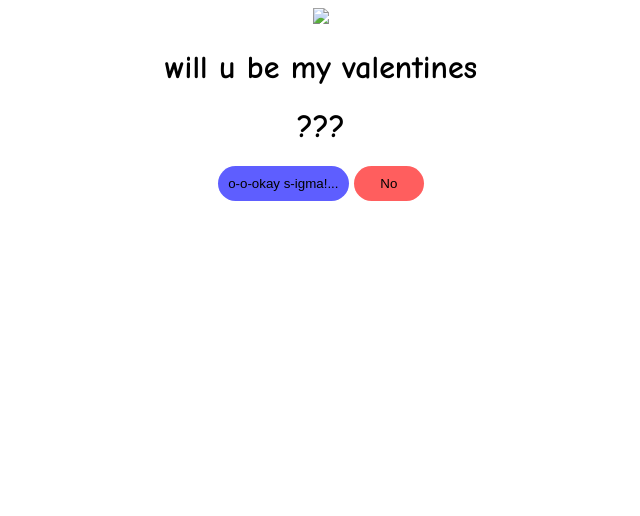
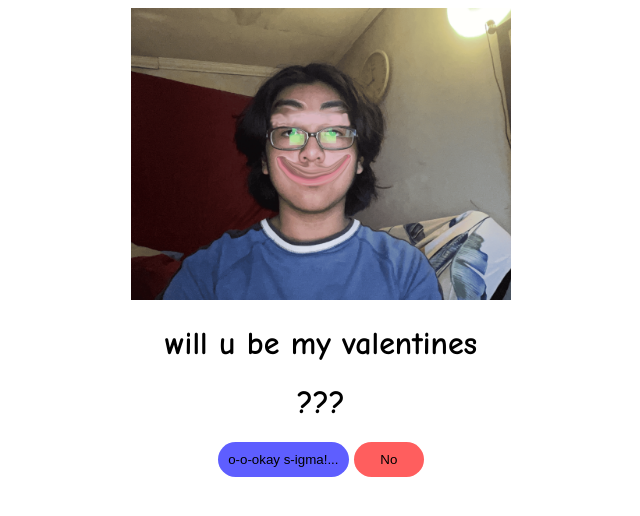
Before and after one commit to phenjects/phalentines, a plain HTML site: page index.html in a window 1280 px wide. Shown: the whole page, without its empty margins (319-959 px from the left). Drawn offline with Linux system fonts and the light colour scheme; the site is published under a folder, as on GitHub Pages, so addresses that start at the root find nothing.

Commit message:
RAAAAAGGGGGGGHHHHHHHHHHHHHHHHH

```diff
--- a/index.html
+++ b/index.html
@@ -9,7 +9,7 @@
 	<body>
 		<div id="newDIV" class="newDIV"></div>
 		<div id="imageDIV" class="imageDIV">
-			<img src="/assets/tine/face0.png" id="imagefaceID" class="imagefaceCLASS" />
+			<img src="assets/tine/face0.png" id="imagefaceID" class="imagefaceCLASS" />
 		</div>
 		<div class="mainDIV" id="mainDIV">
 			<h1 id="questionID">will u be my valentines</h1>
```
